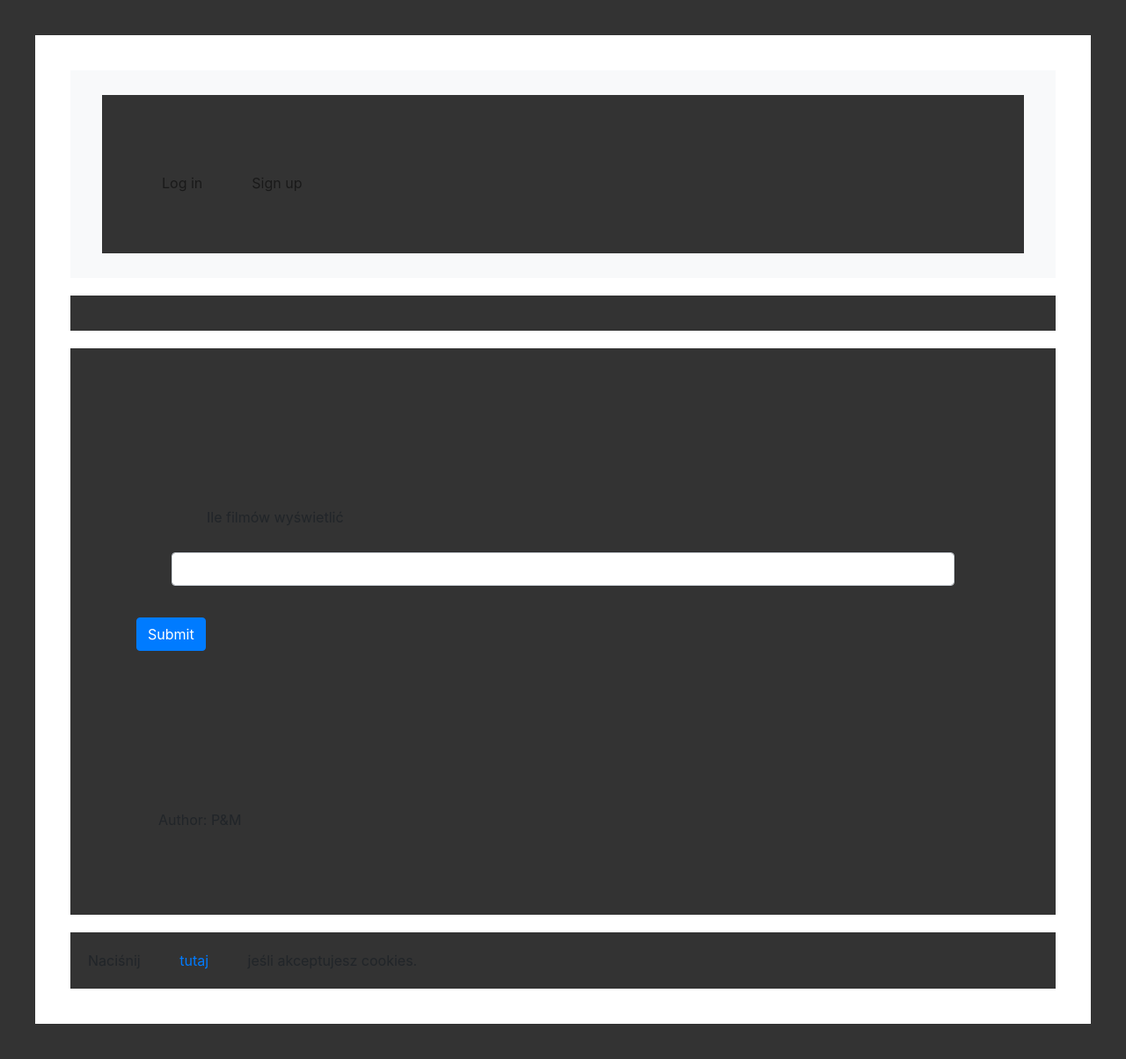
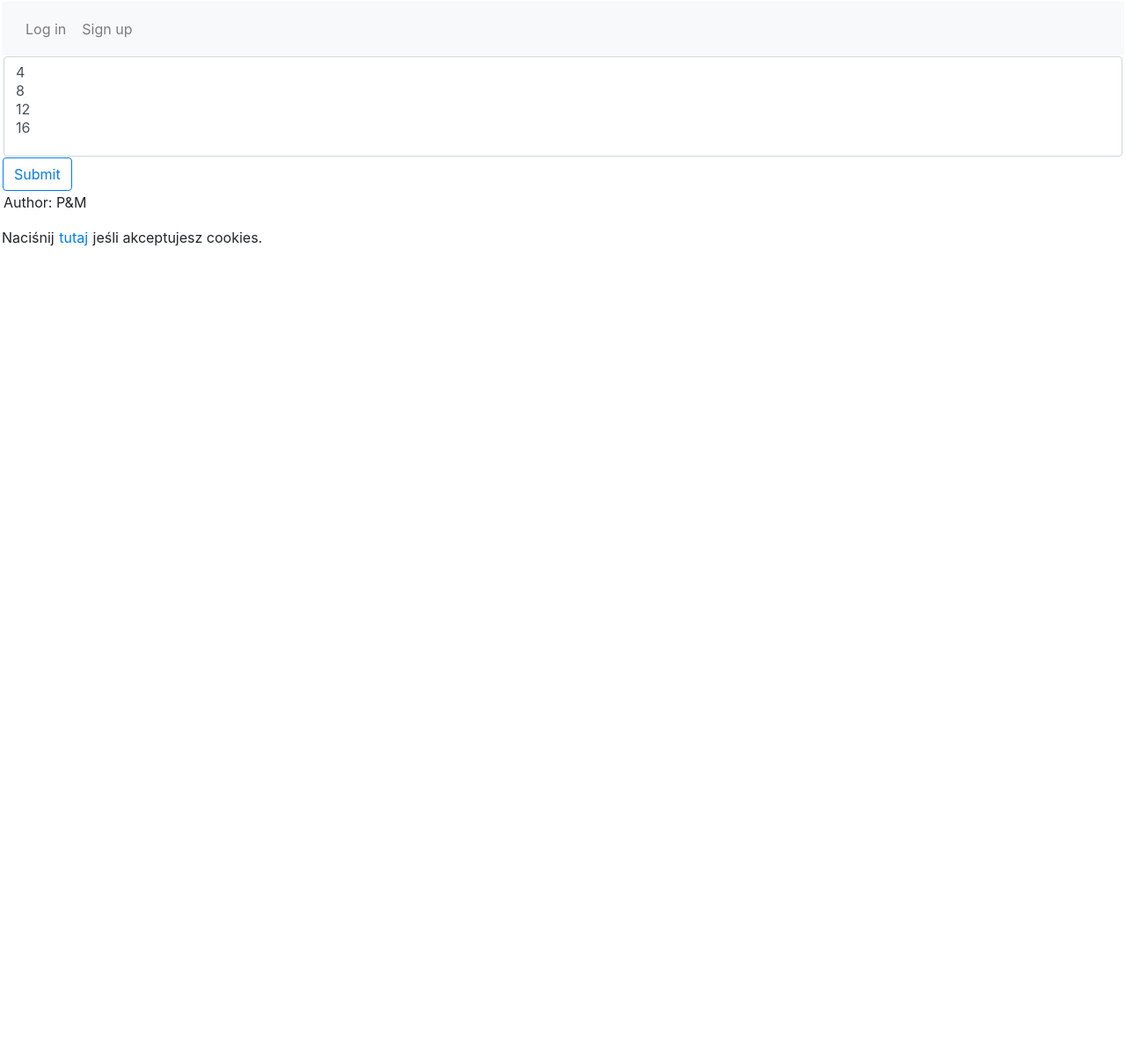
Before and after one commit to PaulinaL01/Films, a Flask app: page / in a window 1280 px wide. Shown: the whole page at 88% size. After the commit the page ends 280 px from the top, so only its background shows below. Run offline with Flask 2, Linux system fonts and the light colour scheme; parts of the project's set-up code (start-up, migrations or seed data) failed here and were passed over; some libraries are stand-ins or nearby versions.

Commit message:
16.10.21

```diff
--- a/website/models.py
+++ b/website/models.py
@@ -11,6 +11,9 @@ class User(db.Model, UserMixin):
     password = db.Column(db.String(100))
     favs = db.relationship("Favourite")
     comments = db.relationship("Comment")
+    admin = db.Column(db.Boolean, default=False)
+    is_github_account = db.Column(db.Boolean, default=False)
+
 
 
 class Favourite(db.Model):
--- a/website/moviesapi.py
+++ b/website/moviesapi.py
@@ -9,10 +9,10 @@ class MoviesAPI:
         self.all_movies = requests.get(
             f"https://api.themoviedb.org/3/movie/popular?api_key={API_KEY}&language=en-US&page=1").json()
 
-    def getPopular(self, count=8):
+    def getPopular(self, selected=8):
         self.res = []
 
-        for i, movie in enumerate(self.all_movies['results'][:count]):
+        for i, movie in enumerate(self.all_movies['results'][:selected]):
             if i % 4 == 0:
                 current_list = []
                 self.res.append(current_list)
--- /dev/null
+++ b/website/static/style.css
@@ -0,0 +1,6 @@
+* {
+
+    margin: 1px;
+    padding: 0;
+
+    }
--- a/website/style.css
+++ /dev/null
@@ -1,6 +0,0 @@
-* {
-
-    margin: 20px;
-    padding: 20px;
-    background-color:#333;
-}
--- a/website/templates/base.html
+++ b/website/templates/base.html
@@ -2,7 +2,7 @@
  "http://www.w3.org/TR/xhtml1/DTD/xhtml1-strict.dtd">
 <html xmlns="http://www.w3.org/1999/xhtml">
 <head>
-  <link rel="stylesheet" href="website/style.css" />
+  <link rel="stylesheet" type ="text/css" href="{{ url_for('static', filename='style.css') }}" />
   <title>{% block title %}{% endblock %} - My Webpage</title>
     <link rel="stylesheet" href="https://maxcdn.bootstrapcdn.com/bootstrap/4.0.0/css/bootstrap.min.css" integrity="sha384-Gn5384xqQ1aoWXA+058RXPxPg6fy4IWvTNh0E263XmFcJlSAwiGgFAW/dAiS6JXm" crossorigin="anonymous">
     <script src="https://code.jquery.com/jquery-3.2.1.slim.min.js" integrity="sha384-KJ3o2DKtIkvYIK3UENzmM7KCkRr/rE9/Qpg6aAZGJwFDMVNA/GpGFF93hXpG5KkN" crossorigin="anonymous"></script>
--- a/website/templates/home.html
+++ b/website/templates/home.html
@@ -2,17 +2,35 @@
 {% block title %}Home{% endblock %}
 
 {% block content %}
-<div class="container">
-    <form method="POST">
-        {{ form.csrf_token }}
-        <div class="form-group">
-            <label for="films_number">Ile filmów wyświetlić</label>
-            {{ form.films_number(class="form-control") }}
-        </div>
 
-         <button type="submit" class="btn btn-primary">Submit</button>
-    </form>
-</div>
+
+<!--<div class="dropdown">-->
+<!--  <button class="btn btn-secondary dropdown-toggle" type="button" id="dropdownMenuButton" data-toggle="dropdown" aria-haspopup="true" aria-expanded="false">-->
+<!--    Ile filmów wyświetlić-->
+<!--  </button>-->
+<!--  <div class="dropdown-menu" name="selected" id="selected" aria-labelledby="dropdownMenuButton">-->
+<!--    <a class="dropdown-item" href="#">4</a>-->
+<!--    <a class="dropdown-item" href="#">8</a>-->
+<!--    <a class="dropdown-item" href="#">12</a>-->
+<!--      <a class="dropdown-item" href="#">16</a>-->
+<!--  </div>-->
+<!--</div>-->
+
+ <form method="POST">
+      <div align="center" id="form-group">
+        <select class="form-control" size="5" multiple name="selected" id="selected" action="/">
+            {% for selected in selected_list %}
+
+                <option value="{{selected}}" >{{selected}}</option>"
+
+            {% endfor %}
+        </select>
+
+
+
+    </div>
+    <button type="submit" class="btn btn-outline-primary" name="submit" value="submit">Submit</button>
+</form>
 
 <div class="container-fluid">
 
--- a/website/templates/login.html
+++ b/website/templates/login.html
@@ -18,6 +18,8 @@
      <button type="submit" class="btn btn-primary">Submit</button>
 </form>
 </div>
+<br>
+<a href="/github_login"><button class="btn btn-dark">Login via github</button></a>
 
 
 {% endblock %}
--- a/website/views.py
+++ b/website/views.py
@@ -1,6 +1,7 @@
 import random
 from functools import wraps
 from .dekoratory import liked_movie_required, not_log_in
+from flask_dance.contrib.github import github
 
 import requests
 from flask import Flask, render_template, request, url_for, redirect, flash, session
@@ -20,14 +21,18 @@ def logout():
 
 
 @login_required
-@app.route("/")
+@app.route("/", methods=["GET", "POST"])
 def home():
     form = Filter_Films()
+    selected = 8
+    selected_list = [4,8,12,16]
     if form.validate_on_submit():
-        pass
+        selected = request.form.get('selected',None)
+        print("selected:", selected)
         # films_number='films_number'
-    return render_template("home.html", movies=movies.getPopular(4), form=form)
-
+        return render_template("home.html", movies=movies.getPopular(selected),selected=selected, form=form, current_user=current_user, selected_list=selected_list)
+    return render_template("home.html", movies=movies.getPopular(selected), selected=selected, form=form,
+                           current_user=current_user, selected_list=selected_list)
 
 @app.route("/like_movie/<int:id>", methods=["GET"])
 @login_required
@@ -161,3 +166,27 @@ def random_movie():
 def cookies():
     session["cookies"] = True #zapisuje w sesji przegladarki pare "cookies" i True
     return redirect(url_for("home"))
+
+@app.route("/github_login")
+def github_login():
+    if not github.authorized:
+        return redirect(url_for("github.login"))
+    else:
+        resp = github.get("/user")
+        print(resp)
+        print(resp.json())
+        name = resp.json()["login"]
+        email = resp.json()["email"]
+        user = User.query.filter_by(login=name).first()
+        if not user:
+            user = User(login=name, email=email, password=generate_password_hash("1234567"), is_github_account=True)
+            db.session.add(user)
+            db.session.commit()
+            user = User.query.filter_by(login=name).first()
+        login_user(user)
+
+        if not user.is_github_account:
+            flash("Konto po podanej nazwie juz istnieje i nie jest powiazane z github-em", category="warning")
+            return redirect(url_for("login"))
+
+        return redirect(url_for("home"))
```
Also changed, not shown: website/__init__.py (+16 -0 lines), app.py (renamed from main.py).
